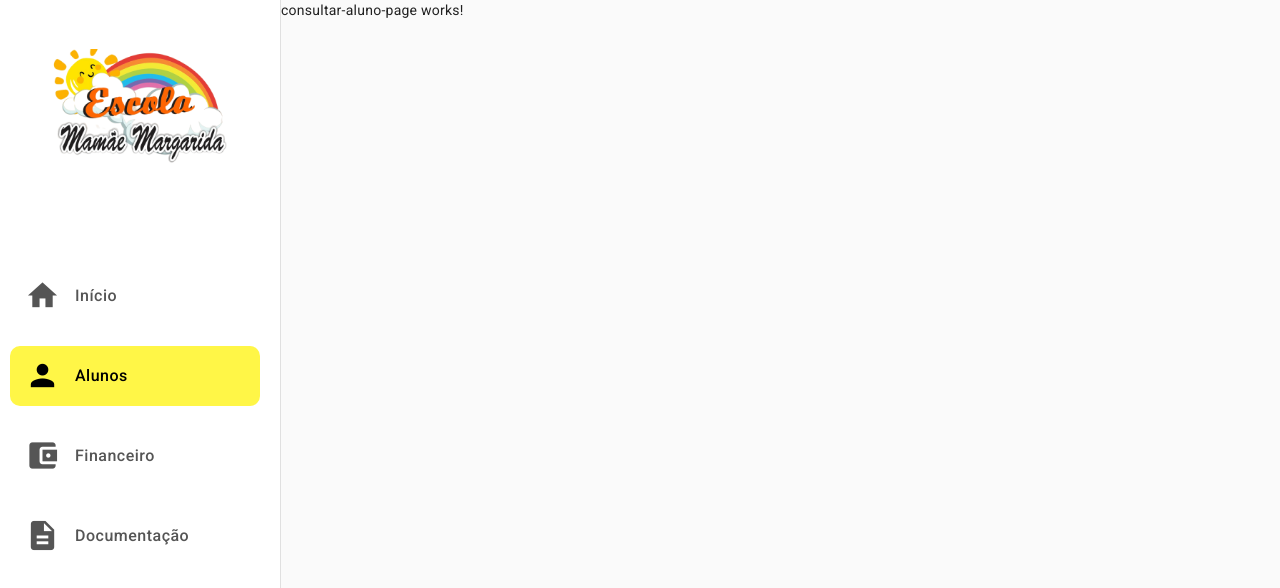
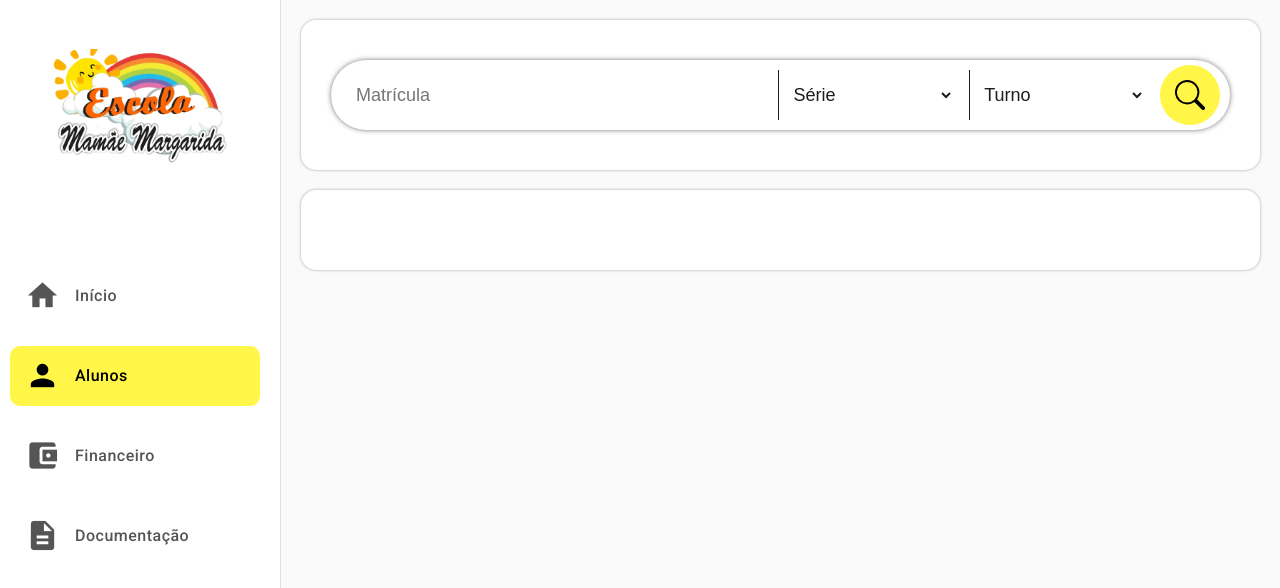
Before and after one commit to wendelisc12/SiGEs-front, an Angular app: page /aluno/consultar in a window 1280 px wide. Shown: the top 588 px of the page. Built offline with nearby package versions, Linux system fonts and the light colour scheme.

Commit message:
feat: pagina de consultar aluno

```diff
--- a/src/app/Pages/consultar-aluno-page/consultar-aluno-page.component.css
+++ b/src/app/Pages/consultar-aluno-page/consultar-aluno-page.component.css
@@ -0,0 +1,7 @@
+.pesquisa-box, .tabela-alunos{
+    margin: 20px;
+    padding: 40px 30px;
+    background-color: white;
+    border-radius: 15px;
+    box-shadow: 0 0 3px rgba(82, 82, 82, 0.514);
+}
--- a/src/app/Pages/consultar-aluno-page/consultar-aluno-page.component.html
+++ b/src/app/Pages/consultar-aluno-page/consultar-aluno-page.component.html
@@ -1 +1,7 @@
-<p>consultar-aluno-page works!</p>
+<div class="pesquisa-box">
+    <app-pesquisa-aluno></app-pesquisa-aluno>
+</div>
+
+<div class="tabela-alunos">
+
+</div>
--- a/src/app/Pages/consultar-aluno-page/consultar-aluno-page.component.ts
+++ b/src/app/Pages/consultar-aluno-page/consultar-aluno-page.component.ts
@@ -1,4 +1,6 @@
 import { Component } from '@angular/core';
+import { PesquisaAlunoComponent } from 'src/app/Components/pesquisa-aluno/pesquisa-aluno.component';
+
 
 @Component({
   selector: 'app-consultar-aluno-page',
```
